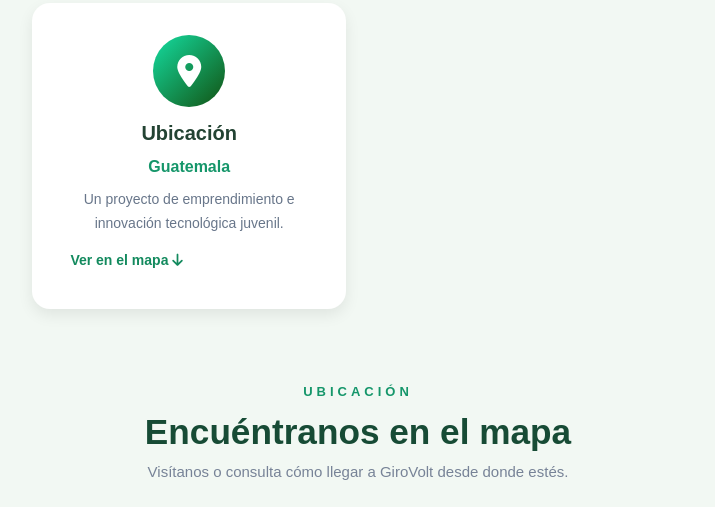
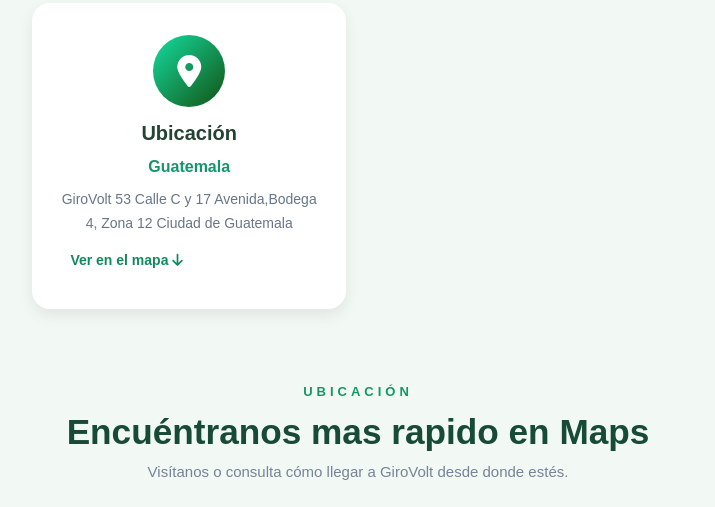
Before and after one commit to F3rch02/Girovolts, a plain HTML site: page contactos.html in a window 1280 px wide. Shown: the part 884-1391 px from the top of the page, without its empty margins (282-997 px from the left). Drawn offline with nearby package versions, Linux system fonts and the light colour scheme.

Commit message:
Pie de pagina corregido

```diff
--- a/contactos.html
+++ b/contactos.html
@@ -75,29 +75,37 @@
             </a>
 
             <div class="tarjeta-contacto tarjeta-info">
-                <span class="icono-contacto ubicacion"><i class="fa-solid fa-location-dot" aria-hidden="true"></i></span>
+                <span class="icono-contacto ubicacion"><i class="fa-solid fa-location-dot"
+                        aria-hidden="true"></i></span>
                 <h3>Ubicación</h3>
                 <p class="usuario-contacto">Guatemala</p>
-                <p>Un proyecto de emprendimiento e innovación tecnológica juvenil.</p>
-                <a class="enlace-mas" href="#mapa">Ver en el mapa <i class="fa-solid fa-arrow-down" aria-hidden="true"></i></a>
+                <p>GiroVolt
+                    53 Calle C y 17 Avenida,Bodega 4, Zona 12
+                    Ciudad de Guatemala
+                </p>
+                <a class="enlace-mas" href="#mapa">Ver en el mapa <i class="fa-solid fa-arrow-down"
+                        aria-hidden="true"></i></a>
             </div>
         </section>
         <section class="seccion-mapa" id="mapa">
             <header class="encabezado-seccion encabezado-secundario">
                 <span class="etiqueta-seccion">Ubicación</span>
-                <h2>Encuéntranos en el mapa</h2>
+                <h2>Encuéntranos mas rapido en Maps</h2>
                 <p>Visítanos o consulta cómo llegar a GiroVolt desde donde estés.</p>
             </header>
 
             <div class="mapa-contenedor">
-                <iframe src="https://www.google.com/maps/embed?pb=!1m14!1m8!1m3!1d300.99426087799065!2d-90.55419429798032!3d14.560658646297622!3m2!1i1024!2i768!4f13.1!3m3!1m2!1s0x8589a77feb9d88e1%3A0x41ccbacc456751ee!2sGiroVolt!5e1!3m2!1ses-419!2sgt!4v1794727114555!5m2!1ses-419!2sgt"
+                <iframe
+                    src="https://www.google.com/maps/embed?pb=!1m14!1m8!1m3!1d300.99426087799065!2d-90.55419429798032!3d14.560658646297622!3m2!1i1024!2i768!4f13.1!3m3!1m2!1s0x8589a77feb9d88e1%3A0x41ccbacc456751ee!2sGiroVolt!5e1!3m2!1ses-419!2sgt!4v1794727114555!5m2!1ses-419!2sgt"
                     width="100%" height="450" style="border:0;" allowfullscreen="" loading="lazy"
-                    referrerpolicy="strict-origin-when-cross-origin" title="Ubicación de GiroVolt en Google Maps"></iframe>
+                    referrerpolicy="strict-origin-when-cross-origin"
+                    title="Ubicación de GiroVolt en Google Maps"></iframe>
             </div>
 
             <div class="mapa-accion">
-                <a class="boton-verde boton-mapa" href="https://www.google.com/maps?q=14.560658646297622,-90.55419429798032"
-                    target="_blank" rel="noopener noreferrer">
+                <a class="boton-verde boton-mapa"
+                    href="https://www.google.com/maps?q=14.560658646297622,-90.55419429798032" target="_blank"
+                    rel="noopener noreferrer">
                     <i class="fa-solid fa-location-arrow" aria-hidden="true"></i> Abrir en Google Maps
                 </a>
             </div>
@@ -110,7 +118,6 @@
             <div class="pie-texto">
                 <p class="pie-nombre">GiroVolt</p>
                 <p class="pie-slogan">Moviendo el futuro sin contaminar el presente</p>
-                <p class="pie-derechos">&copy; 2026 GiroVolt. Todos los derechos reservados.</p>
             </div>
         </div>
     </div>
```
Also changed, not shown: Estrategias.html (+0 -1 lines), Nosotros.html (+0 -1 lines), Proyecto.html (+0 -1 lines), index.html (+0 -1 lines), index2.html (+0 -1 lines), objetivos.html (+0 -1 lines), productos.html (+0 -1 lines).
